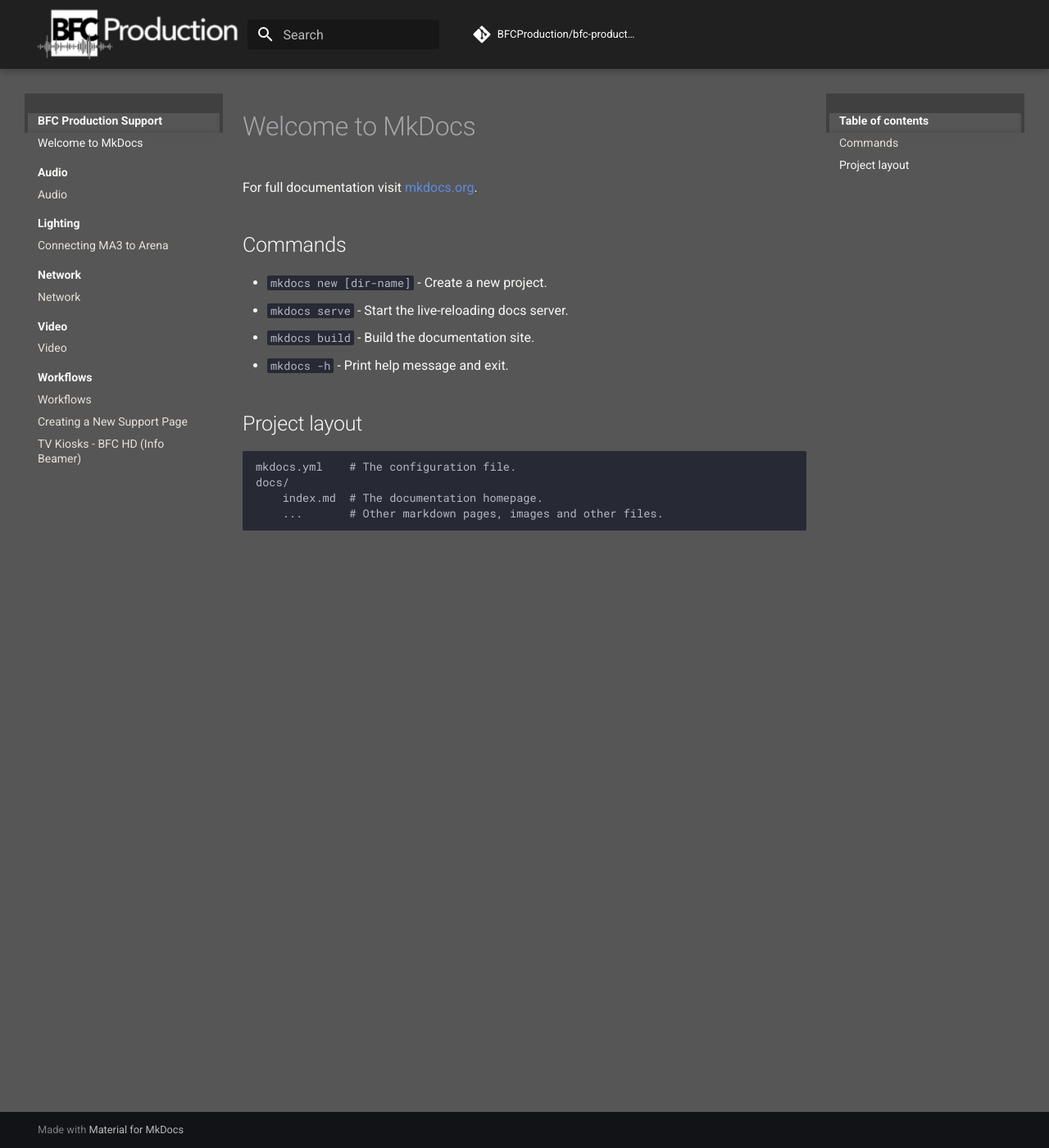
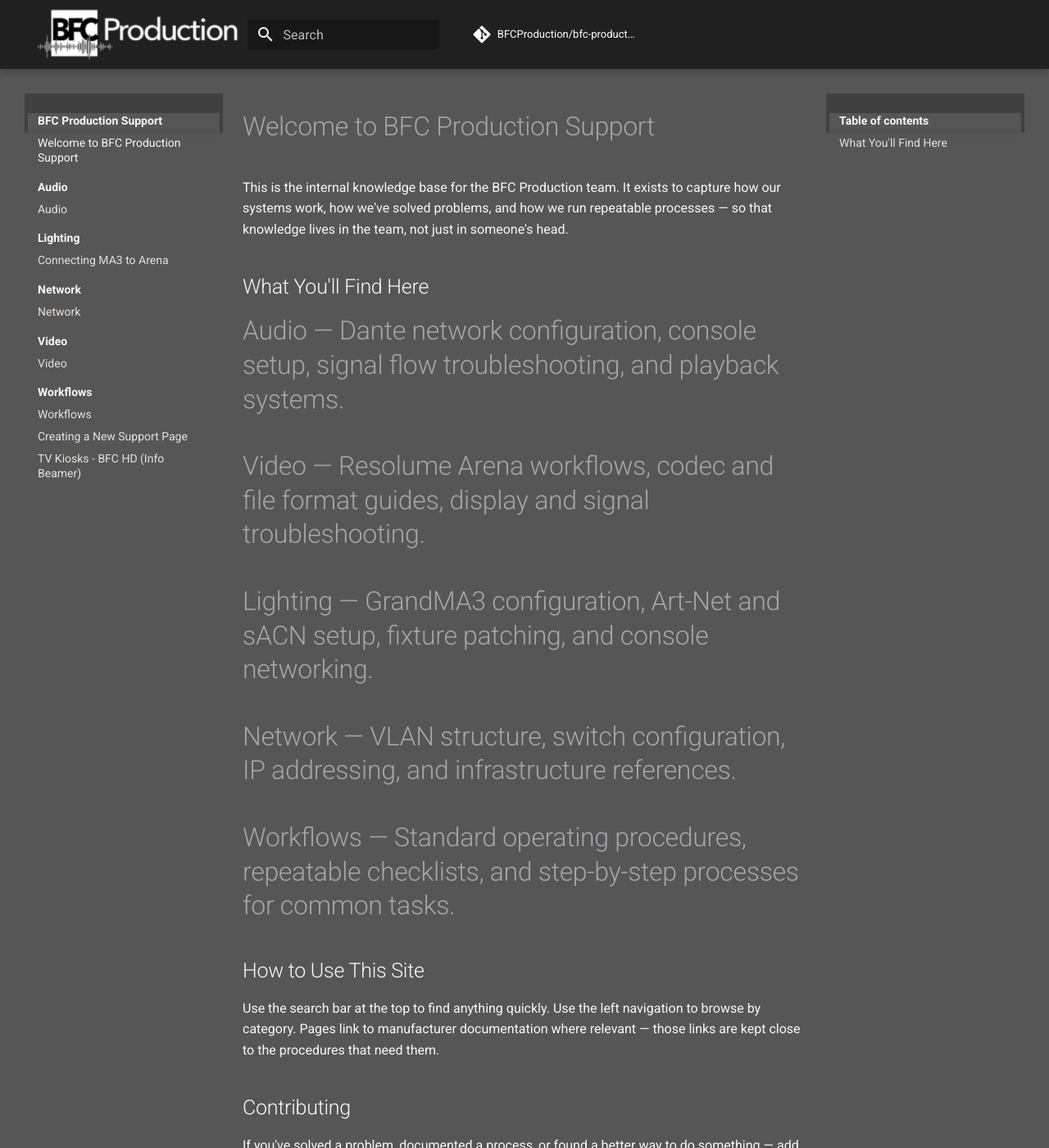
Before and after one commit to BFCProduction/bfc-production-support, an MkDocs documentation site: the page built from docs/index.md, in a window 1280 px wide and 1400 px high. Shown: the whole window at 82% size. Built offline with MkDocs 1.6.1 and Material for MkDocs 9.7.7, drawn with Linux system fonts in a browser that asks for light colours; comment, search, counter and statistics services are not loaded; some of the changed text lies outside the part shown.

```diff
--- a/docs/index.md
+++ b/docs/index.md
@@ -1,17 +1,17 @@
-# Welcome to MkDocs
+# Welcome to BFC Production Support
 
-For full documentation visit [mkdocs.org](https://www.mkdocs.org).
+This is the internal knowledge base for the BFC Production team. It exists to capture how our systems work, how we've solved problems, and how we run repeatable processes — so that knowledge lives in the team, not just in someone's head.
 
-## Commands
+##What You'll Find Here
+#Audio — Dante network configuration, console setup, signal flow troubleshooting, and playback systems.
+#Video — Resolume Arena workflows, codec and file format guides, display and signal troubleshooting.
+#Lighting — GrandMA3 configuration, Art-Net and sACN setup, fixture patching, and console networking.
+#Network — VLAN structure, switch configuration, IP addressing, and infrastructure references.
+#Workflows — Standard operating procedures, repeatable checklists, and step-by-step processes for common tasks.
 
-* `mkdocs new [dir-name]` - Create a new project.
-* `mkdocs serve` - Start the live-reloading docs server.
-* `mkdocs build` - Build the documentation site.
-* `mkdocs -h` - Print help message and exit.
+##How to Use This Site
+Use the search bar at the top to find anything quickly. Use the left navigation to browse by category. Pages link to manufacturer documentation where relevant — those links are kept close to the procedures that need them.
 
-## Project layout
-
-    mkdocs.yml    # The configuration file.
-    docs/
-        index.md  # The documentation homepage.
-        ...       # Other markdown pages, images and other files.
+##Contributing
+If you've solved a problem, documented a process, or found a better way to do something — add it here. The goal is a knowledge base that gets more useful over time, not one that goes stale.
+See Creating a New Support Page for instructions on how to add or edit content.
```
Also changed, not shown: 1 other file.
